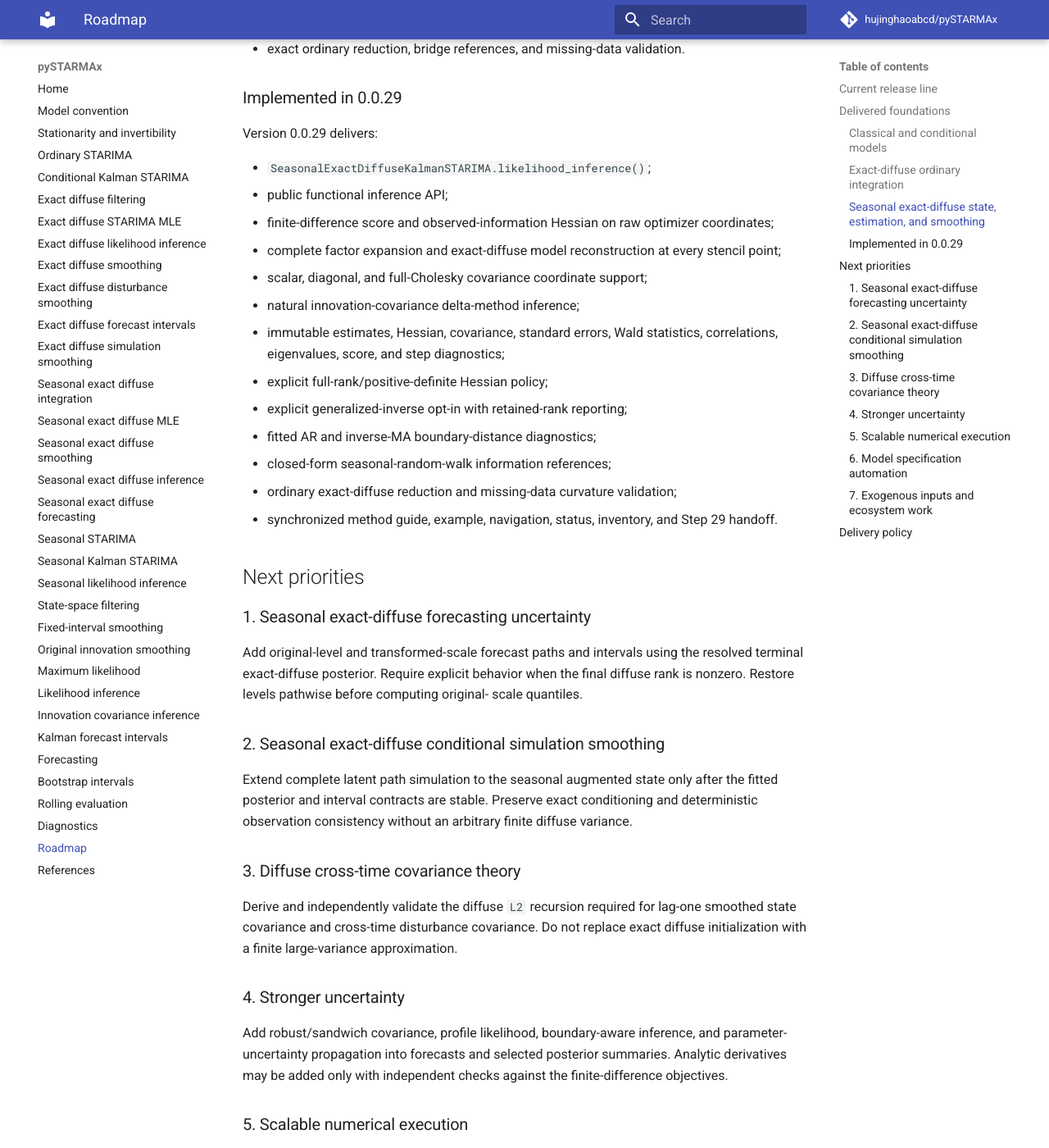
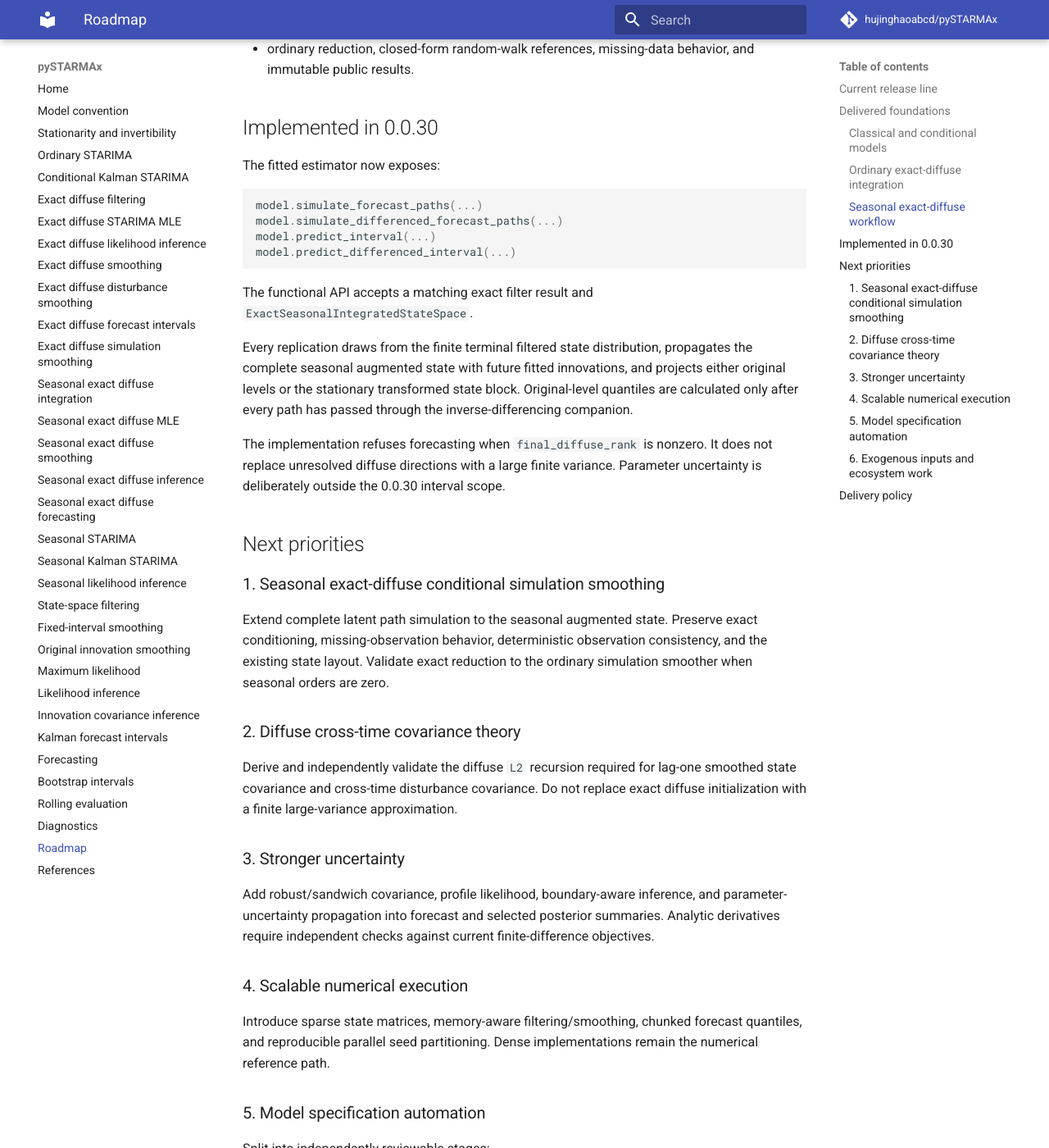
Before and after one commit to hujinghaoabcd/pySTARMAx, an MkDocs documentation site: the page built from docs/roadmap.md, in a window 1280 px wide and 1400 px high, scrolled down 1544 px. Shown: the whole window at 82% size. Built offline with MkDocs 1.6.1 and Material for MkDocs 9.7.7, drawn with Linux system fonts in a browser that asks for light colours; comment, search, counter and statistics services are not loaded; some of the changed text lies outside the part shown.

Commit message:
Advance roadmap after seasonal forecasting

````diff
--- a/docs/roadmap.md
+++ b/docs/roadmap.md
@@ -2,8 +2,9 @@
 
 ## Current release line
 
-Version 0.0.29 adds seasonal exact-diffuse observed-information inference and
-natural innovation-covariance delta-method inference on original observations.
+Version 0.0.30 adds fixed-parameter seasonal exact-diffuse forecast paths and
+central simulation intervals on original and combined ordinary-seasonal
+transformed scales.
 
 The project follows a common progression:
 
@@ -23,100 +24,96 @@ The project follows a common progression:
 - conditional ordinary-integrated `KalmanSTARIMA`;
 - conditional multiplicative seasonal `SeasonalKalmanSTARIMA`.
 
-### Exact-diffuse ordinary integration
+### Ordinary exact-diffuse integration
 
 - exact diffuse filtering and original-level likelihood;
 - optimizer-facing ordinary STARIMA MLE;
-- fixed-interval state smoothing;
-- primitive innovation and state-disturbance smoothing;
+- state and primitive disturbance smoothing;
 - likelihood and natural covariance inference;
 - original-level and transformed-scale forecast intervals;
 - dense conditional simulation smoothing.
 
-### Seasonal exact-diffuse state, estimation, and smoothing
+### Seasonal exact-diffuse workflow
 
-Versions 0.0.26 through 0.0.28 delivered:
+Versions 0.0.26 through 0.0.30 deliver:
 
 - complete `(1-B)^d(1-B^s)^D` differencing polynomial;
-- auditable original-level lag companion;
-- exact diffuse initialization of all integration coordinates;
-- stationary finite initialization of the transformed subsystem;
-- fixed-parameter filtering and original-level likelihood;
+- auditable original-level lag companion and exact diffuse initialization;
 - optimizer-facing multiplicative seasonal MLE;
 - deterministic factor expansion and factor-based parameter counting;
 - expanded AR stationarity and positive-sign inverse-MA invertibility;
-- original-level and highest-difference point forecasts;
+- original-level and transformed point forecasts;
 - fixed-interval state and observation smoothing;
 - primitive innovation and state-disturbance smoothing;
-- exact ordinary reduction, bridge references, and missing-data validation.
+- observed-information and natural innovation-covariance inference;
+- original-level and transformed forecast paths and intervals;
+- pathwise ordinary-seasonal level restoration;
+- explicit terminal diffuse-rank protection;
+- ordinary reduction, closed-form random-walk references, missing-data behavior,
+  and immutable public results.
 
-### Implemented in 0.0.29
+## Implemented in 0.0.30
 
-Version 0.0.29 delivers:
+The fitted estimator now exposes:
 
-- `SeasonalExactDiffuseKalmanSTARIMA.likelihood_inference()`;
-- public functional inference API;
-- finite-difference score and observed-information Hessian on raw optimizer
-  coordinates;
-- complete factor expansion and exact-diffuse model reconstruction at every
-  stencil point;
-- scalar, diagonal, and full-Cholesky covariance coordinate support;
-- natural innovation-covariance delta-method inference;
-- immutable estimates, Hessian, covariance, standard errors, Wald statistics,
-  correlations, eigenvalues, score, and step diagnostics;
-- explicit full-rank/positive-definite Hessian policy;
-- explicit generalized-inverse opt-in with retained-rank reporting;
-- fitted AR and inverse-MA boundary-distance diagnostics;
-- closed-form seasonal-random-walk information references;
-- ordinary exact-diffuse reduction and missing-data curvature validation;
-- synchronized method guide, example, navigation, status, inventory, and Step
-  29 handoff.
+```python
+model.simulate_forecast_paths(...)
+model.simulate_differenced_forecast_paths(...)
+model.predict_interval(...)
+model.predict_differenced_interval(...)
+```
+
+The functional API accepts a matching exact filter result and
+`ExactSeasonalIntegratedStateSpace`.
+
+Every replication draws from the finite terminal filtered state distribution,
+propagates the complete seasonal augmented state with future fitted innovations,
+and projects either original levels or the stationary transformed state block.
+Original-level quantiles are calculated only after every path has passed through
+the inverse-differencing companion.
+
+The implementation refuses forecasting when `final_diffuse_rank` is nonzero.
+It does not replace unresolved diffuse directions with a large finite variance.
+Parameter uncertainty is deliberately outside the 0.0.30 interval scope.
 
 ## Next priorities
 
-### 1. Seasonal exact-diffuse forecasting uncertainty
+### 1. Seasonal exact-diffuse conditional simulation smoothing
 
-Add original-level and transformed-scale forecast paths and intervals using the
-resolved terminal exact-diffuse posterior. Require explicit behavior when the
-final diffuse rank is nonzero. Restore levels pathwise before computing original-
-scale quantiles.
+Extend complete latent path simulation to the seasonal augmented state. Preserve
+exact conditioning, missing-observation behavior, deterministic observation
+consistency, and the existing state layout. Validate exact reduction to the
+ordinary simulation smoother when seasonal orders are zero.
 
-### 2. Seasonal exact-diffuse conditional simulation smoothing
-
-Extend complete latent path simulation to the seasonal augmented state only
-after the fitted posterior and interval contracts are stable. Preserve exact
-conditioning and deterministic observation consistency without an arbitrary
-finite diffuse variance.
-
-### 3. Diffuse cross-time covariance theory
+### 2. Diffuse cross-time covariance theory
 
 Derive and independently validate the diffuse `L2` recursion required for
 lag-one smoothed state covariance and cross-time disturbance covariance. Do not
 replace exact diffuse initialization with a finite large-variance approximation.
 
-### 4. Stronger uncertainty
+### 3. Stronger uncertainty
 
 Add robust/sandwich covariance, profile likelihood, boundary-aware inference,
-and parameter-uncertainty propagation into forecasts and selected posterior
-summaries. Analytic derivatives may be added only with independent checks
-against the finite-difference objectives.
+and parameter-uncertainty propagation into forecast and selected posterior
+summaries. Analytic derivatives require independent checks against current
+finite-difference objectives.
 
-### 5. Scalable numerical execution
+### 4. Scalable numerical execution
 
-Introduce sparse state matrices, memory-aware filtering/smoothing, and
-reproducible chunked or parallel execution. Dense implementations remain the
-reference path for numerical equivalence.
+Introduce sparse state matrices, memory-aware filtering/smoothing, chunked
+forecast quantiles, and reproducible parallel seed partitioning. Dense
+implementations remain the numerical reference path.
 
-### 6. Model specification automation
+### 5. Model specification automation
 
 Split into independently reviewable stages:
 
 - smooth admissibility parameterization;
 - automatic ordinary and seasonal order selection;
 - automatic spatial-weight and spatial-lag selection;
-- comparable model-selection reporting without mixing likelihood scopes.
+- comparable reporting without mixing likelihood scopes.
 
-### 7. Exogenous inputs and ecosystem work
+### 6. Exogenous inputs and ecosystem work
 
 - exogenous regressors and intervention variables;
 - GIS-oriented data and spatial-weight adapters;
@@ -128,7 +125,7 @@ Split into independently reviewable stages:
 
 Each milestone should provide:
 
-- an explicit mathematical and likelihood-scale contract;
+- an explicit mathematical, scale, and likelihood contract;
 - immutable typed public results;
 - independently constructed numerical references;
 - missing-data and rank-deficiency behavior;
````
